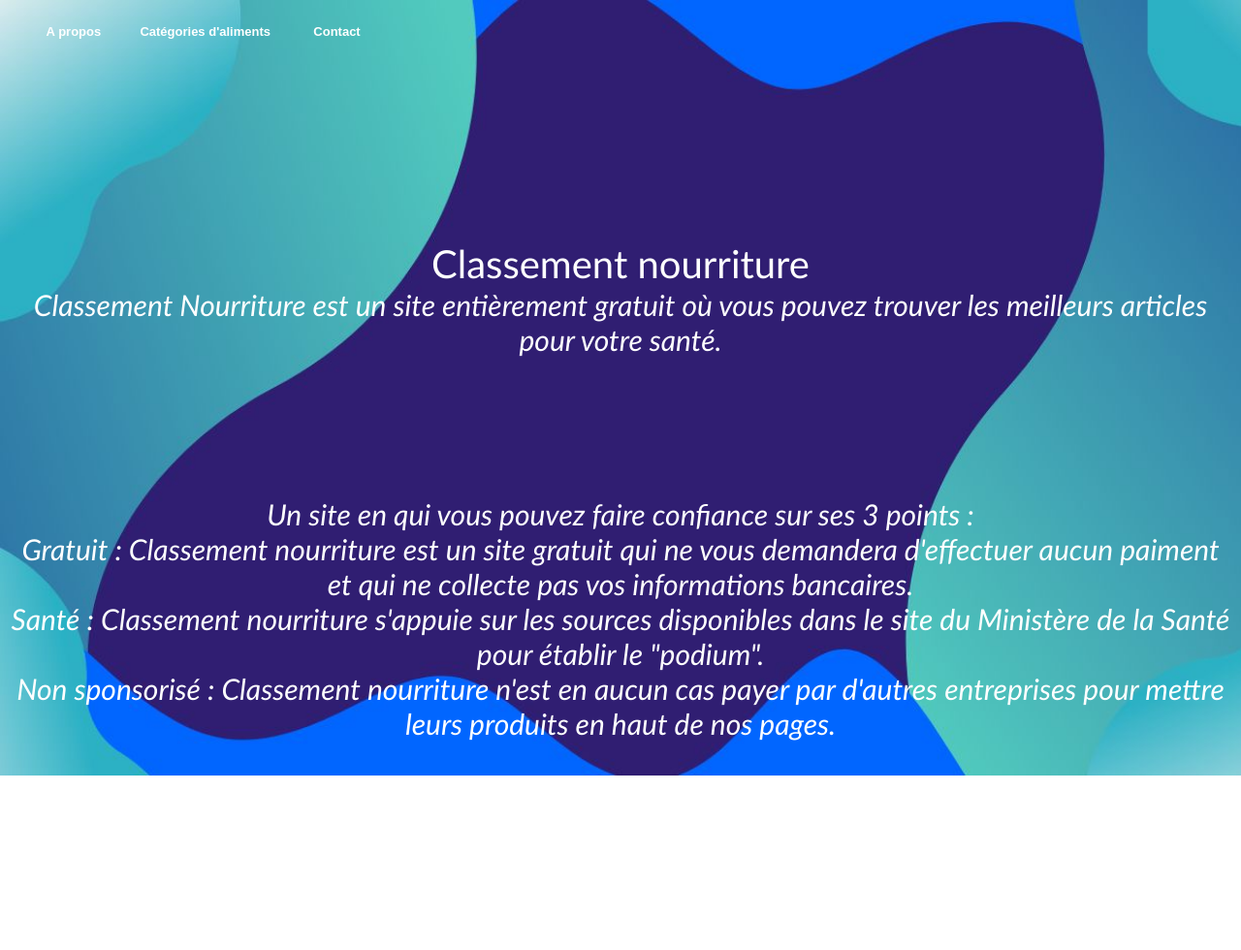
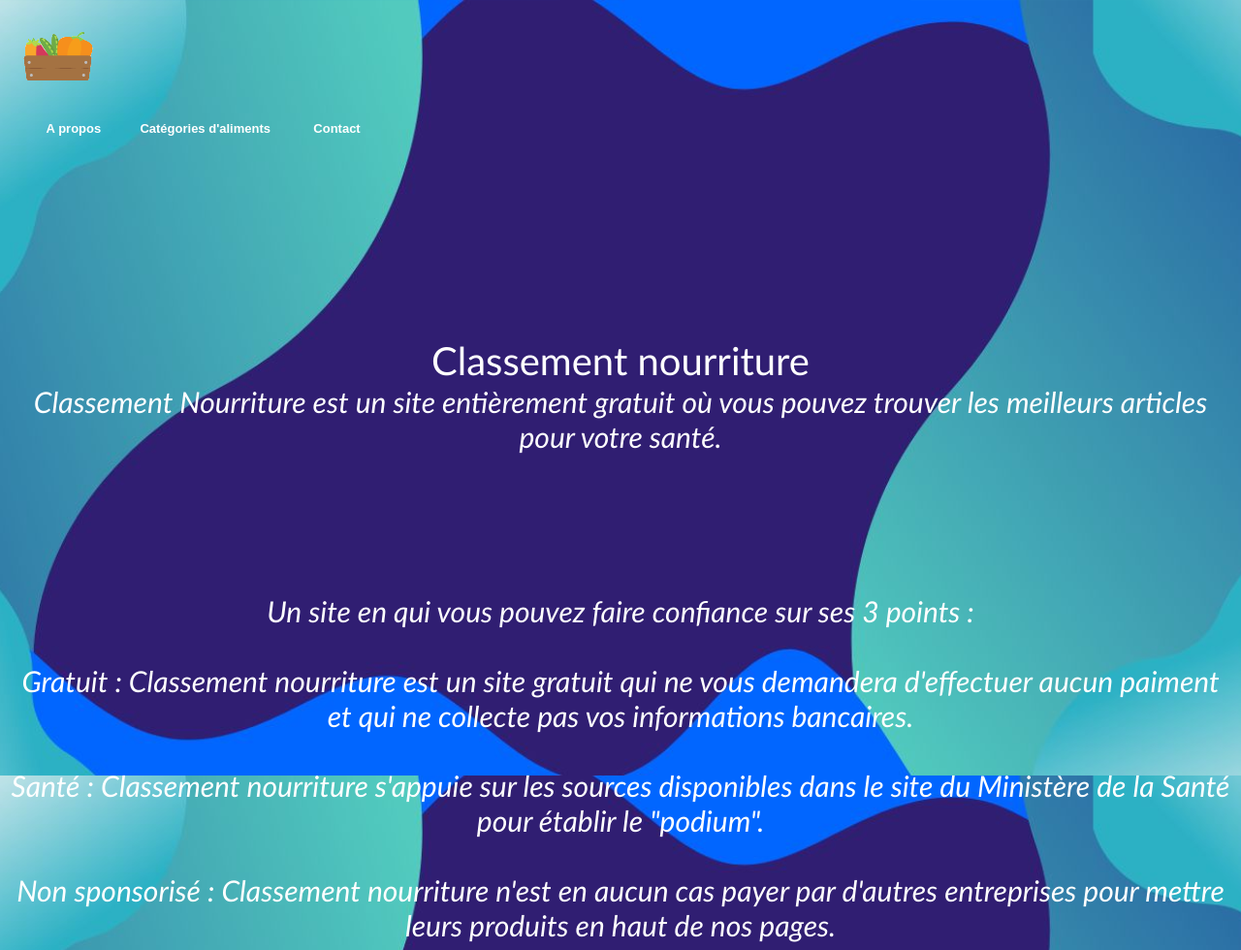
Before and after one commit to JulianoM8103/Classement-Nourriture, a website: page Index.html in a window 1280 px wide. Shown: the whole page at 97% size. Before the commit the page ends 800 px from the top, so only its background shows below. Drawn offline with nearby package versions, Linux system fonts and the light colour scheme.

Commit message:
Update Index.html

```diff
--- a/Index.html
+++ b/Index.html
@@ -9,7 +9,7 @@
     <title>🎖 Classement nourriture - A propos</title>
 
 <head>
-
+    <img src="files/img/Logo.png" alt="" class="Logo">
     <div id="wrap">
         <ul class="navbar">
         <li>
@@ -31,9 +31,9 @@
     <center><div class="Title"><br><br><br><br><br>Classement nourriture</div></center>
     <center><div class="TitleIntro"> Classement Nourriture est un site entièrement gratuit où vous pouvez trouver les meilleurs articles pour votre santé.</div></center>
     <center><div class="Intro"> <br><br><br><br> Un site en qui vous pouvez faire confiance sur ses 3 points :</div></center>
-    <center><div class="Intro"> Gratuit : Classement nourriture est un site gratuit qui ne vous demandera d'effectuer aucun paiment et qui ne collecte pas vos informations bancaires.</div></center>
-    <center><div class="Intro"> Santé : Classement nourriture s'appuie sur les sources disponibles dans le site du Ministère de la Santé pour établir le "podium".</div></center>
-    <center><div class="Intro"> Non sponsorisé : Classement nourriture n'est en aucun cas payer par d'autres entreprises pour mettre leurs produits en haut de nos pages.</div></center>
+    <center><div class="Intro"> <br> Gratuit : Classement nourriture est un site gratuit qui ne vous demandera d'effectuer aucun paiment et qui ne collecte pas vos informations bancaires.</div></center>
+    <center><div class="Intro"> <br> Santé : Classement nourriture s'appuie sur les sources disponibles dans le site du Ministère de la Santé pour établir le "podium".</div></center>
+    <center><div class="Intro"> <br> Non sponsorisé : Classement nourriture n'est en aucun cas payer par d'autres entreprises pour mettre leurs produits en haut de nos pages.</div></center>
 </body>
 
 </html>
```
